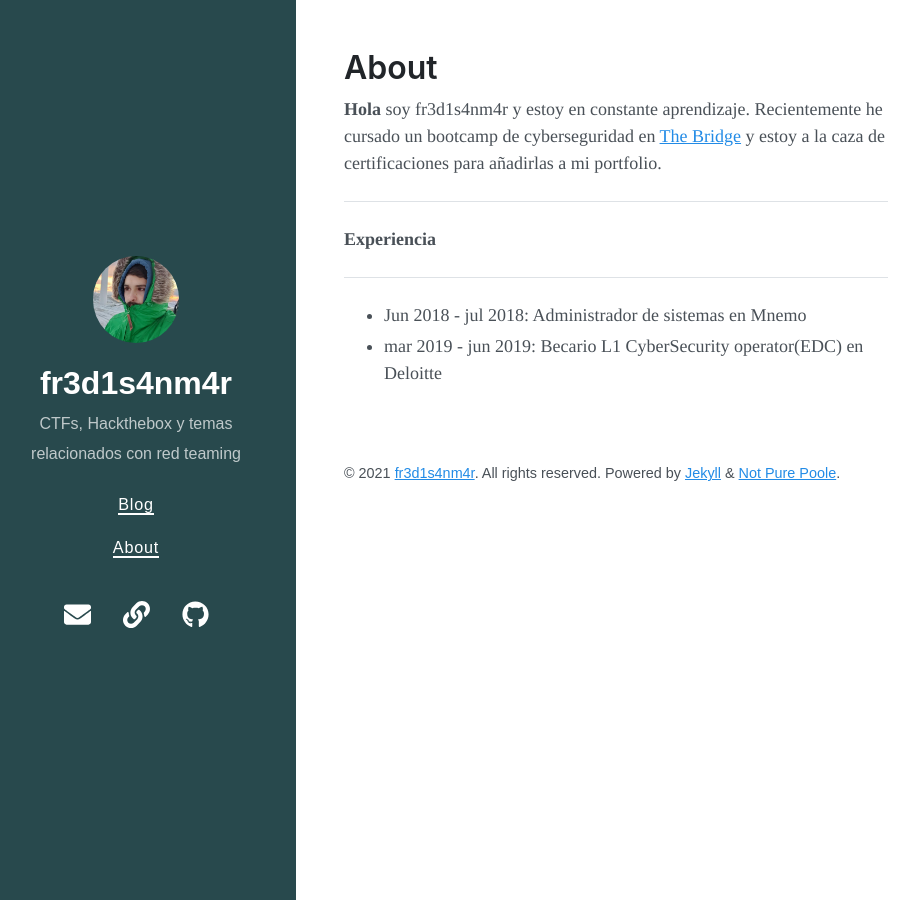
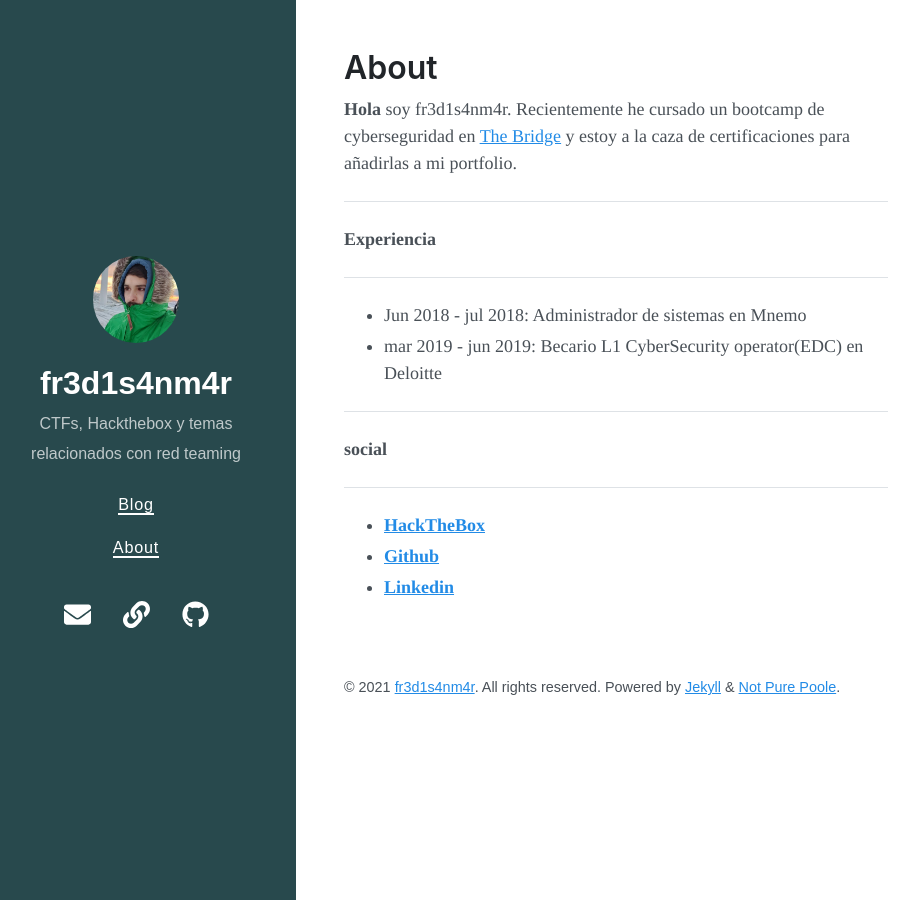
Before and after one commit to fredisanmar/fredisanmar.github.io, a Jekyll site: the page built from about.md, in a window 1280 px wide. Shown: the whole page, without its empty margins (24-943 px from the left). Built offline with Jekyll 4.4.1, drawn with Linux system fonts in a browser that asks for light colours; nearby versions of some CDN libraries.

Commit message:
social about

```diff
--- a/about.md
+++ b/about.md
@@ -3,7 +3,7 @@ layout: page
 title: About
 ---
 
-**Hola** soy fr3d1s4nm4r y estoy en constante aprendizaje. Recientemente he cursado un bootcamp de cyberseguridad en [The Bridge](https://www.thebridge.tech/) y estoy a la caza de certificaciones para añadirlas a mi portfolio.
+**Hola** soy fr3d1s4nm4r. Recientemente he cursado un bootcamp de cyberseguridad en [The Bridge](https://www.thebridge.tech/) y estoy a la caza de certificaciones para añadirlas a mi portfolio.
 
 ---
 **Experiencia**
@@ -12,3 +12,12 @@ title: About
 
 * Jun 2018 - jul 2018: Administrador de sistemas en Mnemo
 * mar 2019 - jun 2019: Becario L1 CyberSecurity operator(EDC) en Deloitte
+
+---
+**social**
+
+---
+
+* [**HackTheBox**](https://www.hackthebox.eu/profile/231883)
+* [**Github**](https://github.com/fredisanmar/)
+* [**Linkedin**](https://www.linkedin.com/in/fr3d1s4nm4r/)
```
